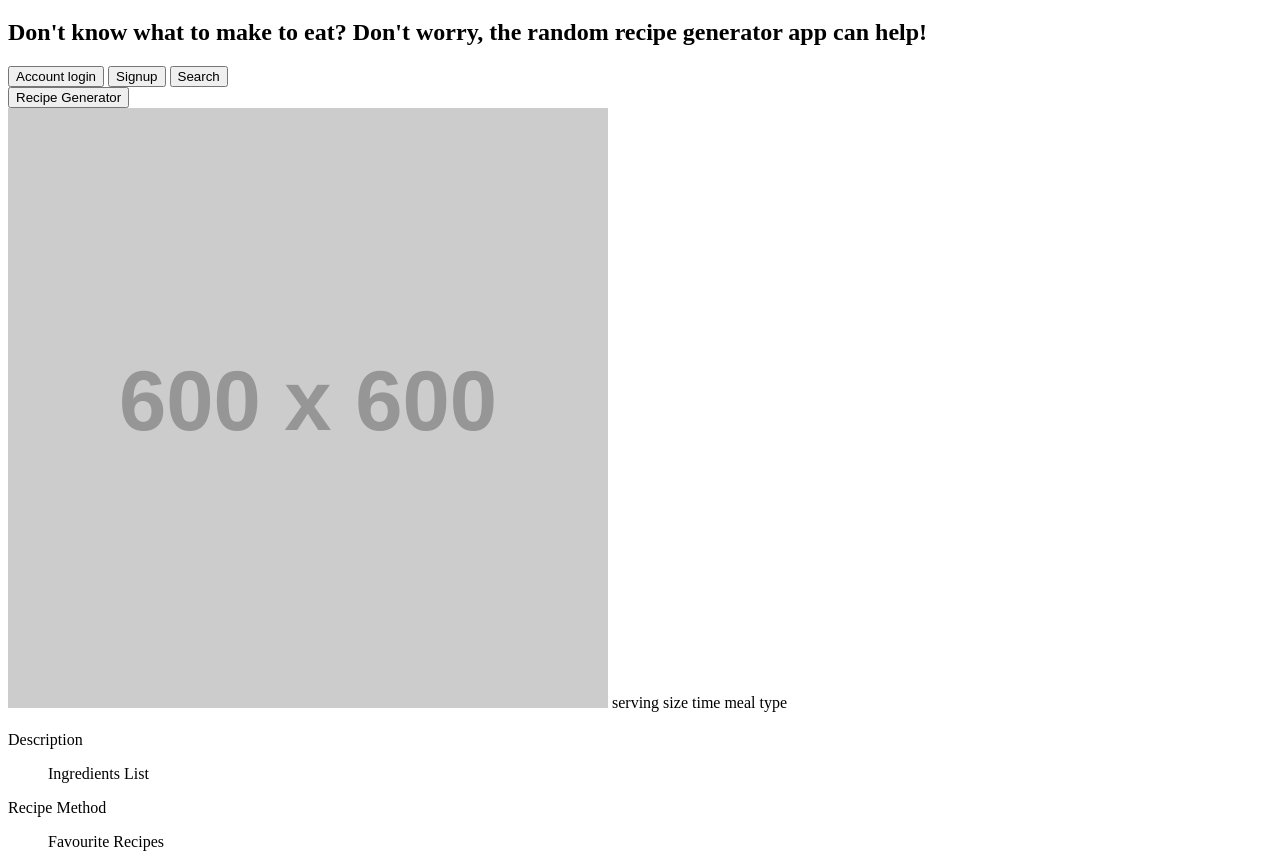
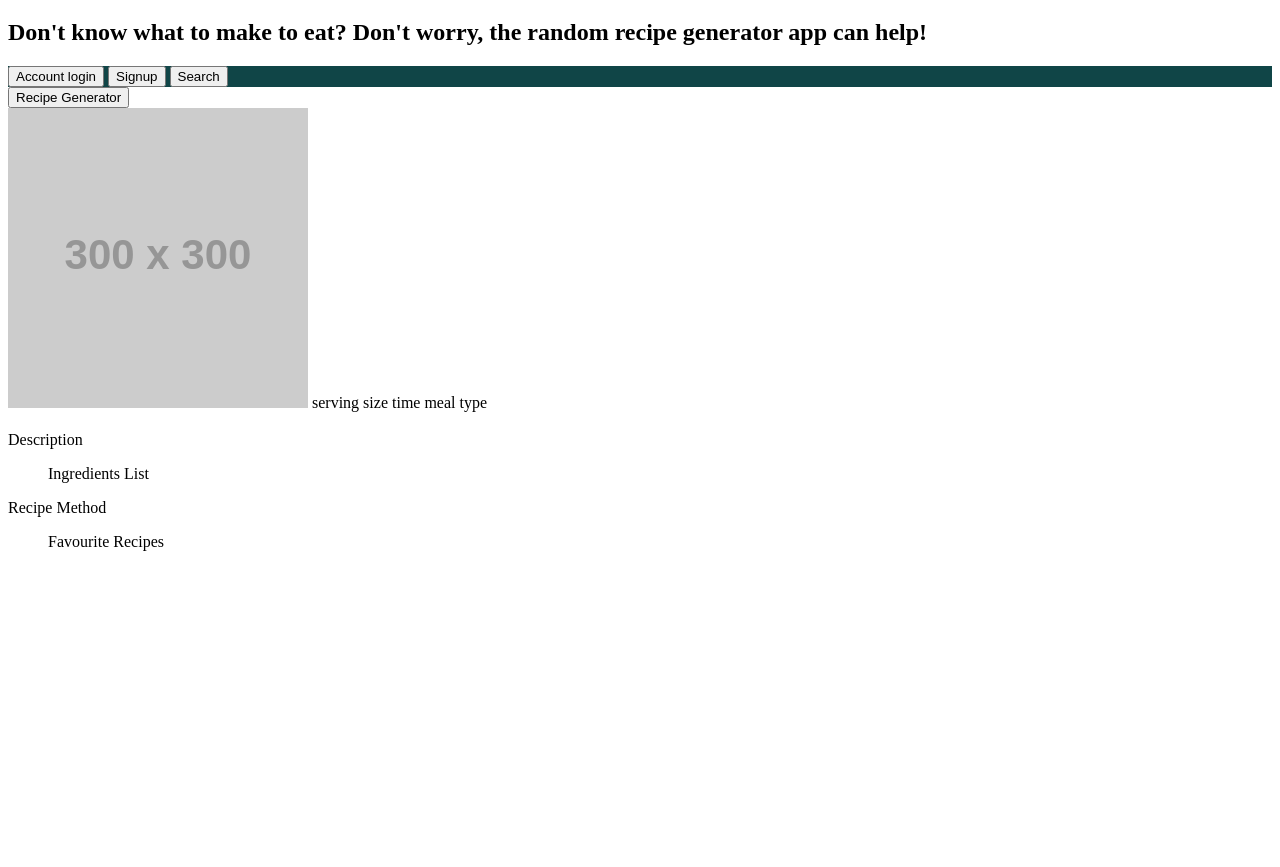
Before and after one commit to SchoolOfCode/w3d5_hackathon-recipe-app-team-back-to-the-future, a plain HTML site: page index.html in a window 1280 px wide. Shown: the part 61-928 px from the top of the page. After the commit the page ends 800 px from the top, so only its background shows below. Drawn offline with Linux system fonts and the light colour scheme; no server answers; placeholder pictures from the web are drawn by us.

Commit message:
html edited image size

```diff
--- a/index.html
+++ b/index.html
@@ -23,7 +23,7 @@
   </section>
 
     <section id="recipe-section">
-      <img id="recipe-Image" src="https://via.placeholder.com/600x600" alt="Recipe Image">
+      <img id="recipe-Image" src="https://via.placeholder.com/300x300" alt="Recipe Image">
       <span class="dot serving-size">serving size</span>
       <span class="dot time">time</span>
       <span class="dot meal-type">meal type</span>
--- a/style.css
+++ b/style.css
@@ -1,3 +1,3 @@
 nav {
-    background-color:
+    background-color:#104547
 }
```
